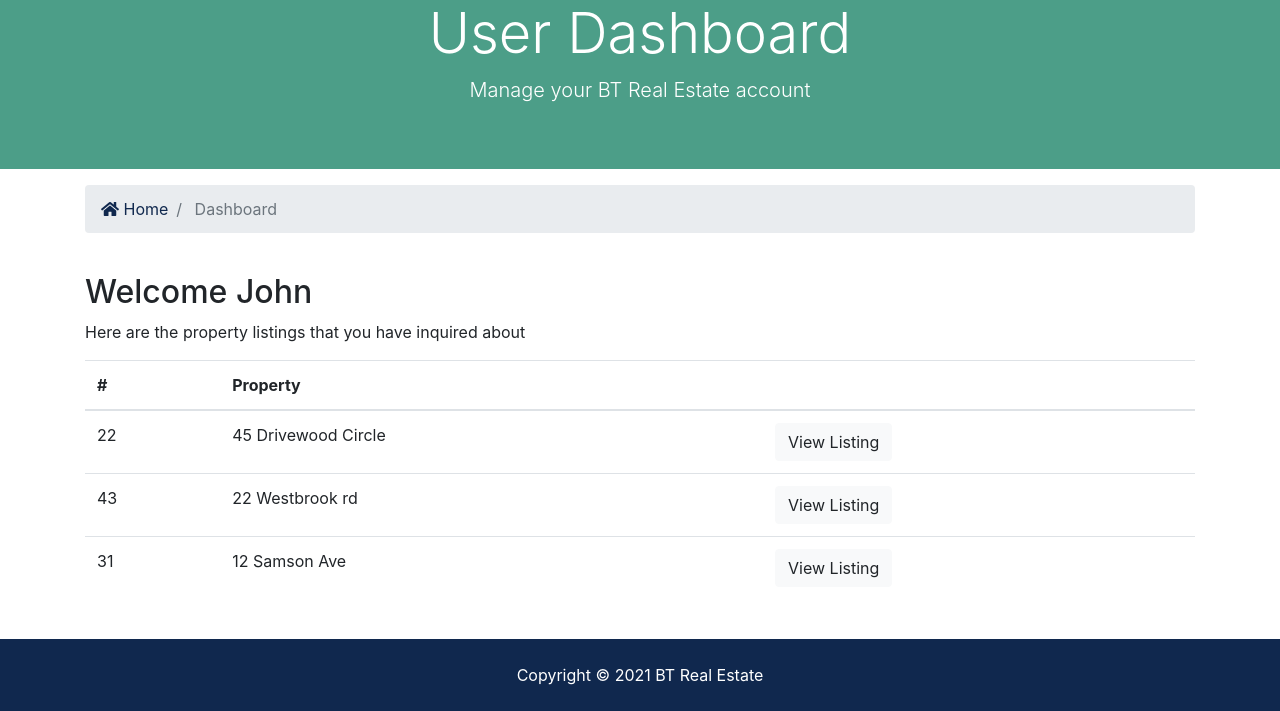
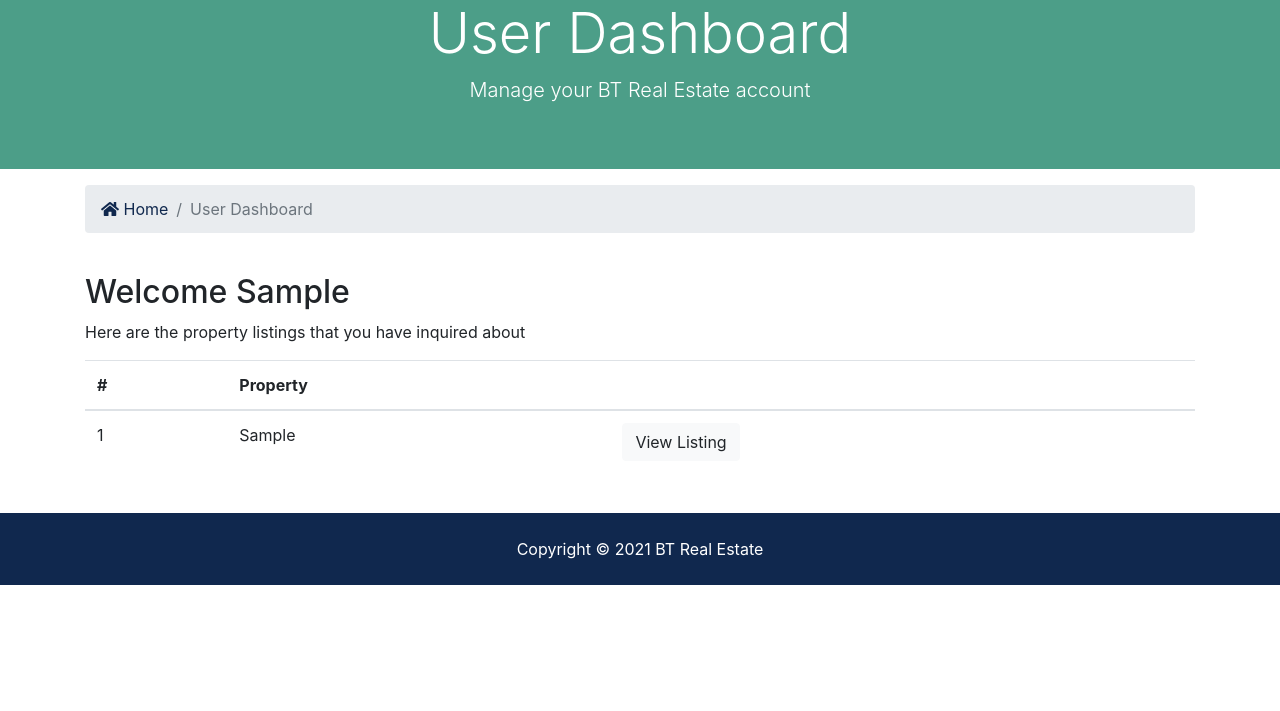
Before and after one commit to saurabh-patyal/real_estate, a Django app: page /accounts/dashboard in a window 1280 px wide. Shown: the part 176-887 px from the top of the page. After the commit the page ends 761 px from the top, so only its background shows below. Run offline with Django 3.2, Linux system fonts and the light colour scheme; a user stored in the database is signed in; tables that the repository leaves empty hold one stand-in row (values such as "Sample post"); some libraries are stand-ins or nearby versions.

Commit message:
project ends

```diff
--- a/accounts/views.py
+++ b/accounts/views.py
@@ -1,6 +1,7 @@
 from django.shortcuts import redirect, render
 from django.contrib import messages
 from django.contrib.auth.models import User
+from contacts.models import Contact
 from django.contrib import auth
 from django.contrib.auth import authenticate, login
 # Create your views here.
@@ -73,4 +74,8 @@ def logout(request):
 
 
 def dashboard(request):
-    return render(request,'accounts/dashboard.html')
+    user_contacts=Contact.objects.order_by('-contact_date').filter(user_id=request.user.id)
+    context={
+        'user_contacts':user_contacts
+    }
+    return render(request,'accounts/dashboard.html',context)
--- a/templates/accounts/dashboard.html
+++ b/templates/accounts/dashboard.html
@@ -22,7 +22,7 @@
             <a href="{% url 'home' %}">
               <i class="fas fa-home"></i> Home</a>
           </li>
-          <li class="breadcrumb-item active"> Dashboard</li>
+          <li class="breadcrumb-item active">User Dashboard</li>
         </ol>
       </nav>
     </div>
@@ -33,7 +33,8 @@
     {% include 'includes/alerts.html' %}
       <div class="row">
         <div class="col-md-12">
-          <h2>Welcome John</h2>
+          <h2>Welcome {{user.first_name}}</h2>
+          {% if user_contacts %}
             <p>Here are the property listings that you have inquired about</p>
             <table class="table">
               <thead>
@@ -44,29 +45,21 @@
                 </tr>
               </thead>
               <tbody>
+              {% for contact in user_contacts %}
                 <tr>
-                <td>22</td>
-                <td>45 Drivewood Circle</td>
+                  <td>{{contact.id}}</td>
+                  <td>{{contact.listing}}</td>
                   <td>
-                  <a class="btn btn-light" href="#">View Listing</a>
+                    <a class="btn btn-light" href="{% url 'listing' contact.listing_id %}">View Listing</a>
                   </td>
                 </tr>
-              <tr>
-                <td>43</td>
-                <td>22 Westbrook rd</td>
-                <td>
-                  <a class="btn btn-light" href="#">View Listing</a>
-                </td>
-              </tr>
-              <tr>
-                <td>31</td>
-                <td>12 Samson Ave</td>
-                <td>
-                  <a class="btn btn-light" href="#">View Listing</a>
-                </td>
-              </tr>
+
+              {% endfor %}
               </tbody>
             </table>
+          {% else %}
+            <div class="col-12">No Enquiry Avialable</div>
+          {% endif %}
         </div>
       </div>
     </div>
--- a/templates/includes/navbar.html
+++ b/templates/includes/navbar.html
@@ -51,7 +51,7 @@
             <class="nav-item  mr-3"
           {% endif %}
           >
-            <a class="nav-link" href="{% url 'dashboard' %}">Welcome {{user.username}} (dashboard)</a>
+            <a class="nav-link" href="{% url 'dashboard' %}">Welcome {{user.first_name}} (dashboard)</a>
           </li>
           <li class="nav-item mr-3">
             <a href="javascript:{document.getElementById('logout').submit()}" class="nav-link">
```
Also changed, not shown: contacts/views.py (+25 -3 lines), properties/settings.py (+7 -0 lines), templates/pages/listing.html (+13 -5 lines). Lines whose indentation alone changed are shown as unchanged.
